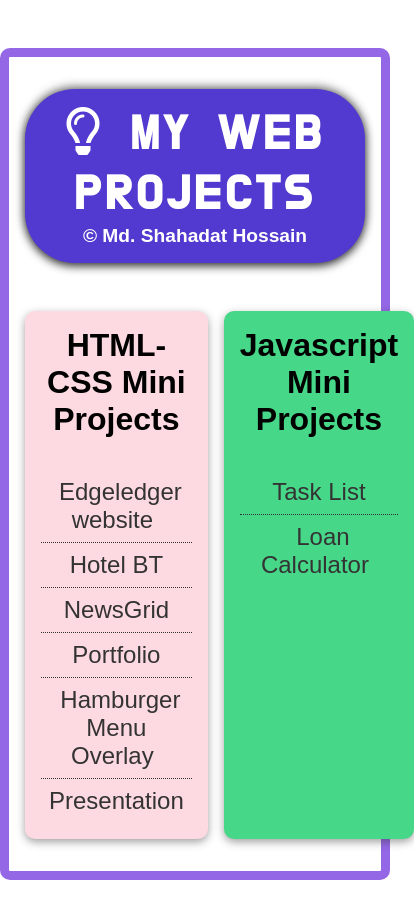
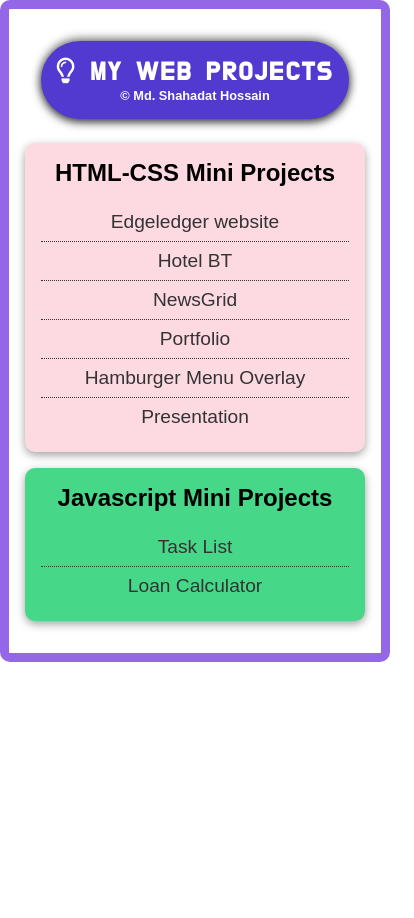
Before and after one commit to shiiifuuuu/web-develop-practice, a plain HTML site: page index.html in a window 390 px wide. Shown: the whole page, 414 px wide, since content can reach past the window. After the commit the page ends 844 px from the top, so only its background shows below. Drawn offline with Linux system fonts and the light colour scheme; a web font is replaced by a local one.

Commit message:
indexUpdate

```diff
--- /dev/null
+++ b/_media-queries.scss
@@ -0,0 +1,33 @@
+@media (max-width: 550px) {
+  .container {
+    margin: 0 auto;
+  }
+  #main-title {
+    margin-bottom: 1.5rem;
+    h1 {
+      font-size: 1.6rem;
+      padding: 1rem 1rem;
+      letter-spacing: 2px;
+      word-spacing: 4px;
+      span {
+        font-size: 0.8rem;
+      }
+    }
+  }
+  #projects {
+    grid-template-columns: repeat(1, 1fr);
+    .project-grp {
+      h2 {
+        margin-bottom: 1rem;
+        font-size: 1.5rem;
+      }
+      ul {
+        li {
+          a {
+            font-size: 1.2rem;
+          }
+        }
+      }
+    }
+  }
+}
--- a/index.html
+++ b/index.html
@@ -18,7 +18,7 @@
          </h1>
       </div>
       <div id="projects">
-         <div id="html-css-projects" class="projec-grp">
+         <div id="html-css-projects" class="project-grp">
             <h2>HTML-CSS Mini Projects</h2>
             <ul>
                <li><a href="./Edgeledger_frontEnd/">Edgeledger website</a></li>
@@ -29,7 +29,7 @@
                <li><a href="./presentation_frontEnd/">Presentation</a></li>
             </ul>
          </div>
-         <div id="js-projects" class="projec-grp">
+         <div id="js-projects" class="project-grp">
             <h2>Javascript Mini Projects</h2>
             <ul>
                <li><a href="./js-mini-projects/01_task_list/">Task List</a></li>
--- a/main.scss
+++ b/main.scss
@@ -22,7 +22,7 @@ a {
   padding: 2rem 1rem;
   border: 0.6rem solid #5611d6a2;
   border-radius: 10px;
-
+}
 #main-title {
   display: flex;
   justify-content: center;
@@ -41,7 +41,7 @@ a {
     word-spacing: 8px;
     border-radius: 50px;
     box-shadow: 0 3px 10px #333, 0 -3px 10px #33333377;
-    }
+
     span {
       font-family: "Trispace", sans-serif;
       display: block;
@@ -56,7 +56,7 @@ a {
   display: grid;
   grid-template-columns: repeat(2, 1fr);
   grid-gap: 1rem;
-  .projec-grp {
+  .project-grp {
     //  width: fit-content;
     text-align: center;
     padding: 1rem;
@@ -95,3 +95,5 @@ a {
     background: #47d788;
   }
 }
+
+@import "media-queries";
```
Also changed, not shown: main.css. Lines whose indentation alone changed are shown as unchanged.
